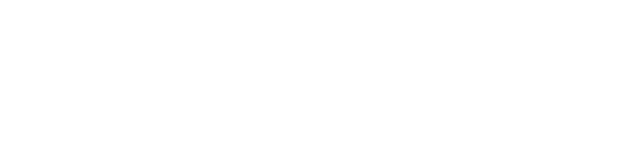
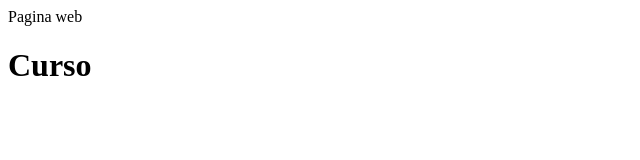
Before and after one commit to EmanuelVI33/coursera-test, a plain HTML site: page index.html in a window 1280 px wide. Shown: the whole page, without its empty margins (0-640 px from the left). Drawn offline with Linux system fonts and the light colour scheme.

Commit message:
Update index.html

```diff
--- a/index.html
+++ b/index.html
@@ -1 +1,6 @@
-<head> </head>
+<html>
+  <head>Pagina web</head>
+  <body>
+    <h1>Curso</h1>
+  </body>
+</html>
```
